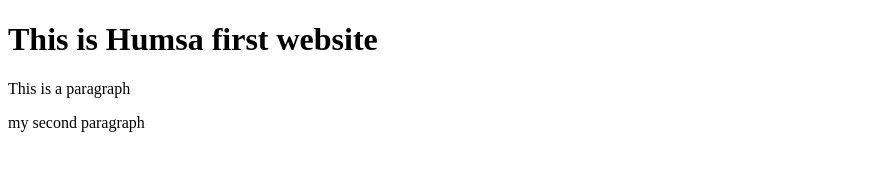
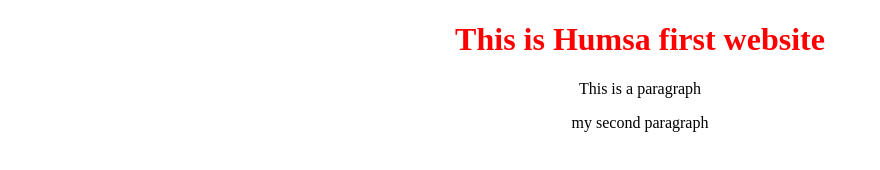
Before and after one commit to humahumahuma/webtest, a plain HTML site: page index.html in a window 1280 px wide. Shown: the whole page, without its empty margins (0-880 px from the left). Drawn offline with Linux system fonts and the light colour scheme.

Commit message:
CSS changed

```diff
--- /dev/null
+++ b/index.css
@@ -0,0 +1,6 @@
+h1 {
+    color: red;
+}
+body{
+    text-align: center;
+}
--- a/index.html
+++ b/index.html
@@ -4,6 +4,7 @@
     <meta charset="UTF-8">
     <meta name="viewport" content="width=device-width, initial-scale=1.0">
     <title>Document</title>
+    <link rel="stylesheet" href="index.css">
 </head>
 <body>
     <h1>This is Humsa first website</h1>
```
